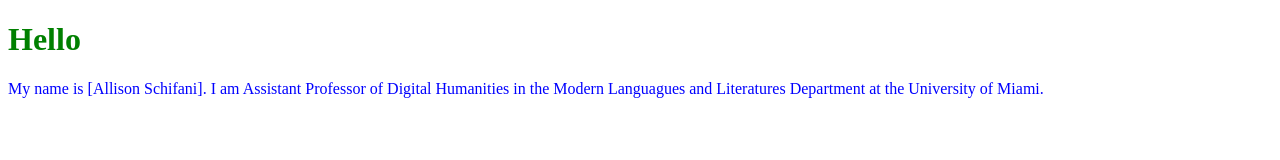
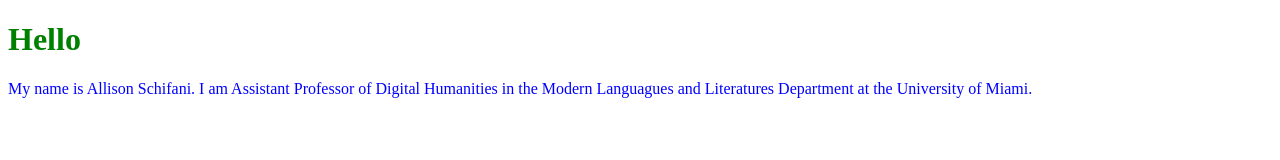
Before and after one commit to allison/allison.github.io, a plain HTML site: page index.html in a window 1280 px wide. Drawn offline with Linux system fonts and the light colour scheme.

Commit message:
Update index.html

```diff
--- a/index.html
+++ b/index.html
@@ -5,7 +5,7 @@
 
 <h1>Hello</h1>
 
-<p>My name is [Allison Schifani]<https://allison.schifani.com/>. I am Assistant Professor of Digital Humanities in the Modern Languagues and Literatures Department at the University of Miami.</p>
+<p>My name is Allison Schifani. I am Assistant Professor of Digital Humanities in the Modern Languagues and Literatures Department at the University of Miami.</p>
 
 </body>
 </html>
```
